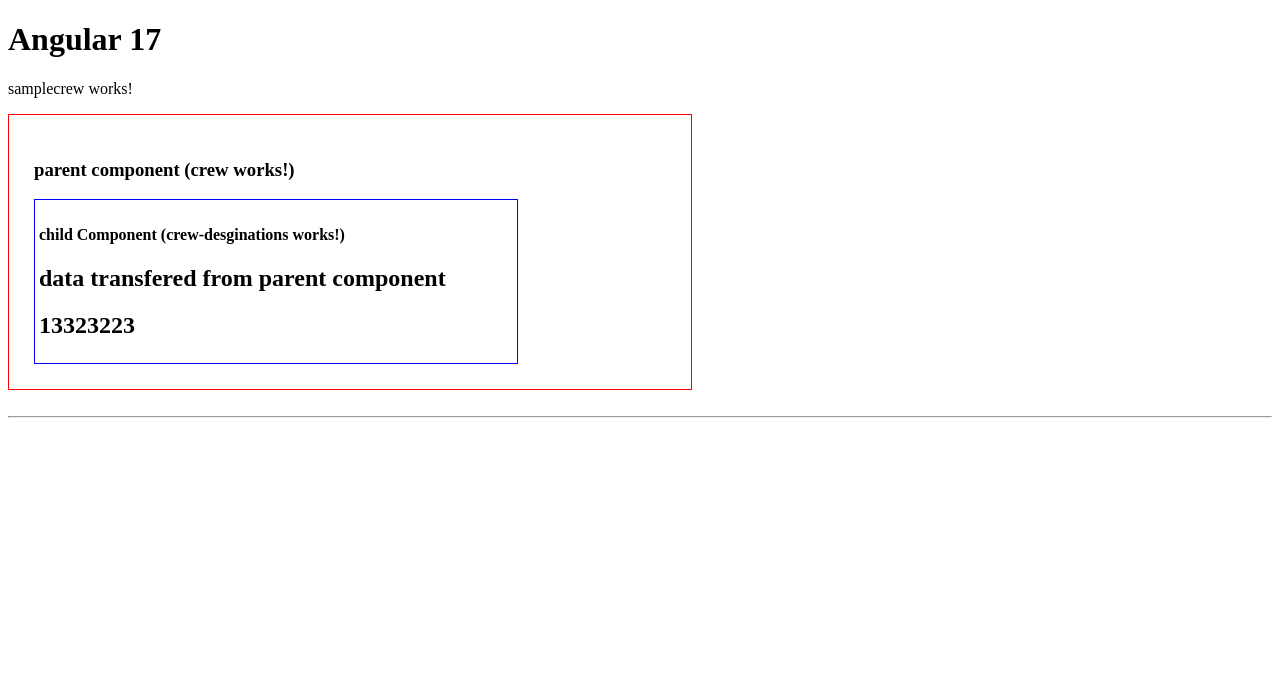
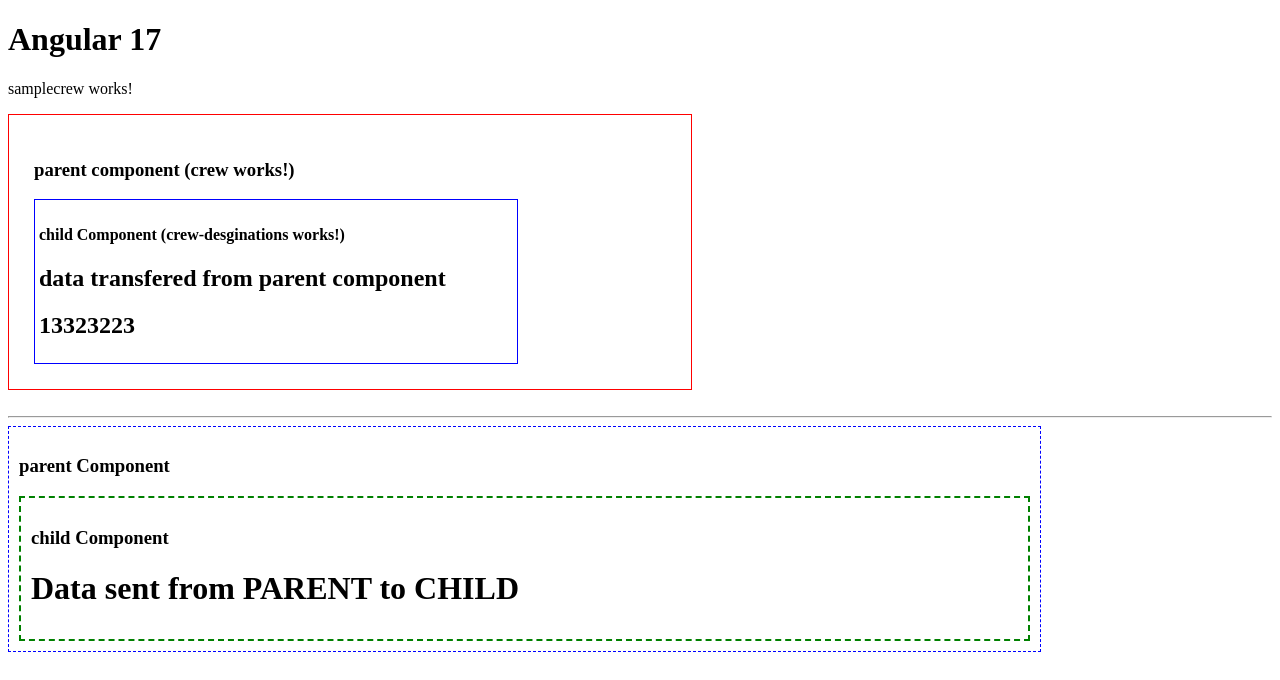
Before and after one commit to Ganesh28Patil/learningAngular17, an Angular app in the folder crew-management/: page / in a window 1280 px wide. Shown: the top 680 px of the page. Built offline with nearby package versions, Linux system fonts and the light colour scheme.

Commit message:
Parent to Child
Sending  Data from Parent to Child Component

```diff
--- a/crew-management/src/app/app.component.html
+++ b/crew-management/src/app/app.component.html
@@ -6,3 +6,5 @@
 
 <br/>
 <hr />
+
+<app-parent></app-parent>
--- a/crew-management/src/app/app.component.ts
+++ b/crew-management/src/app/app.component.ts
@@ -1,3 +1,4 @@
+import { ParentComponent } from './parent/parent.component';
 import { Component } from '@angular/core';
 import { RouterOutlet } from '@angular/router';
 import { CrewDesginationsComponent } from './crew-desginations/crew-desginations.component';
@@ -7,7 +8,7 @@
 @Component({
   selector: 'app-root',
   standalone: true,
-  imports: [RouterOutlet,SamplecrewComponent,CrewComponent],
+  imports: [RouterOutlet,SamplecrewComponent,CrewComponent,ParentComponent],
   templateUrl: './app.component.html',
   styleUrl: './app.component.scss'
 })
--- /dev/null
+++ b/crew-management/src/app/child/child.component.html
@@ -0,0 +1,4 @@
+<div class="childComponent">
+    <h3>child Component</h3>
+    <h1>{{ childReceivingDataFromParent }}</h1>
+</div>
--- /dev/null
+++ b/crew-management/src/app/child/child.component.scss
@@ -0,0 +1,4 @@
+.childComponent{
+    border: 2px dashed green;
+    padding: 10px;
+}
--- /dev/null
+++ b/crew-management/src/app/parent/parent.component.html
@@ -0,0 +1,4 @@
+<div class="parentComponent">
+    <h3>parent Component</h3>
+    <app-child [childReceivingDataFromParent]="parentSendingDataToChild"></app-child>
+</div>
--- /dev/null
+++ b/crew-management/src/app/parent/parent.component.scss
@@ -0,0 +1,5 @@
+.parentComponent{
+    border: 1px dashed blue;
+    padding: 10px;
+    width: 80%;
+}
--- /dev/null
+++ b/crew-management/src/app/parent/parent.component.ts
@@ -0,0 +1,13 @@
+import { ChildComponent } from './../child/child.component';
+import { Component } from '@angular/core';
+
+@Component({
+  selector: 'app-parent',
+  standalone: true,
+  imports: [ChildComponent],
+  templateUrl: './parent.component.html',
+  styleUrl: './parent.component.scss'
+})
+export class ParentComponent {
+  parentSendingDataToChild:string = 'Data sent from PARENT  to CHILD ';
+}
```
Also changed, not shown: crew-management/src/app/child/child.component.ts (added, +13 -0 lines).
